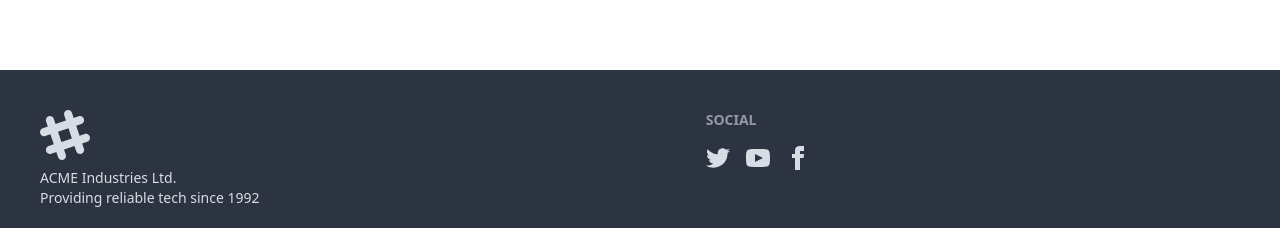
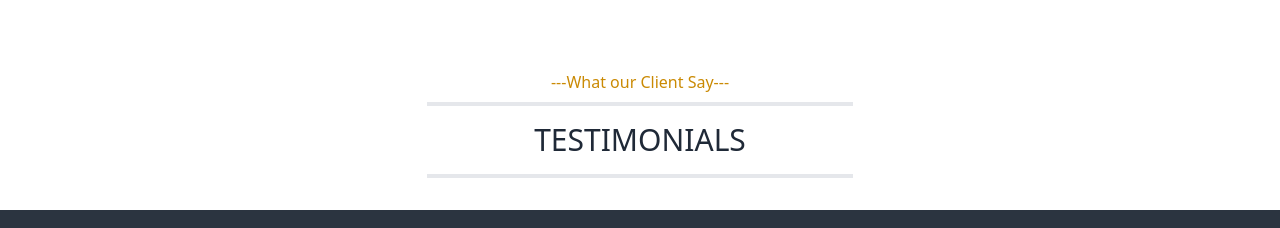
Before and after one commit to rehanulhb/restaurent-Frontend-React, a React (Vite) app: page / in a window 1280 px wide. Shown: the part 2286-2514 px from the top of the page. Built offline with nearby package versions, Linux system fonts and the light colour scheme; no server answers.

Commit message:
Adding Testimonials

```diff
--- a/src/Pages/Home/Home/Home.jsx
+++ b/src/Pages/Home/Home/Home.jsx
@@ -2,6 +2,7 @@ import Banner from "../Banner/Banner";
 import Category from "../Category/Category";
 import Featured from "../Featured/Featured";
 import PopularMenu from "../PopularMenu/PopularMenu";
+import Testimonials from "../Testimonials/Testimonials";
 
 const Home = () => {
     return (
@@ -10,6 +11,7 @@ const Home = () => {
             <Category></Category>
             <PopularMenu></PopularMenu>
             <Featured></Featured>
+            <Testimonials></Testimonials>
         </div>
     );
 };
--- /dev/null
+++ b/src/Pages/Home/Testimonials/Testimonials.jsx
@@ -0,0 +1,12 @@
+import SectionTitle from "../../../components/SectionTitle/SectionTitle";
+
+
+const Testimonials = () => {
+    return (
+       <section>
+            <SectionTitle subHeading="What our Client Say" heading="TESTIMONIALS"></SectionTitle>
+       </section>
+    );
+};
+
+export default Testimonials;
```
